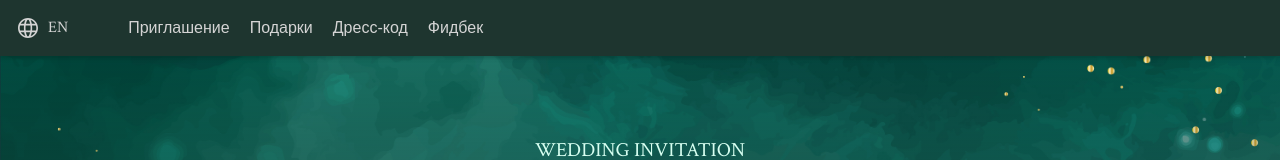
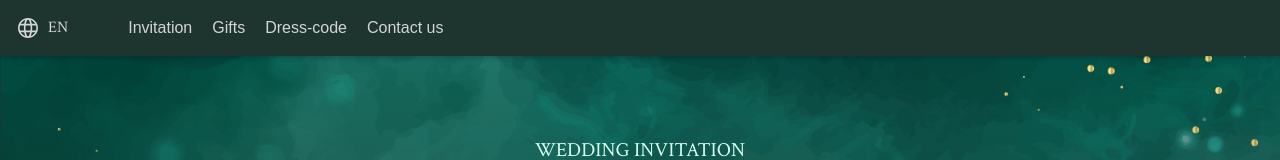
Before and after one commit to egorokunevich/wedding-invitation, a Next.js app: page /en in a window 1280 px wide. Shown: the top 160 px of the page. Built offline with nearby package versions, Linux system fonts and the light colour scheme; no server answers.

Commit message:
feat: translate header links

```diff
--- a/public/locales/en.json
+++ b/public/locales/en.json
@@ -38,5 +38,9 @@
   "whiskey": "Whiskey",
   "allDrinks": "Any drinks",
   "sober": "Sober",
-  "deadlineInfo": "It is important for us that you give us an answer before"
+  "deadlineInfo": "It is important for us that you give us an answer before",
+  "nav_invitation": "Invitation",
+  "nav_gifts": "Gifts",
+  "nav_dressCode": "Dress-code",
+  "nav_feedback": "Contact us"
 }
--- a/public/locales/ru.json
+++ b/public/locales/ru.json
@@ -38,5 +38,9 @@
   "whiskey": "Виски",
   "allDrinks": "Любые напитки",
   "sober": "Трезвенник-язвенник",
-  "deadlineInfo": "Для нас важно, чтобы Вы дали ответ до"
+  "deadlineInfo": "Для нас важно, чтобы Вы дали ответ до",
+  "nav_invitation": "Приглашение",
+  "nav_gifts": "Подарки",
+  "nav_dressCode": "Дресс-код",
+  "nav_feedback": "Контакты"
 }
--- a/src/components/Header/Header.tsx
+++ b/src/components/Header/Header.tsx
@@ -2,8 +2,10 @@
 
 import { useState } from 'react';
 import LanguageToggle from '../LanguageToggle/LanguageToggle';
+import { useTranslations } from 'next-intl';
 
 const Header = () => {
+  const t = useTranslations();
   const [isBurgerOpen, setIsBurgerOpen] = useState(false);
 
   const renderMenuItems = () => {
@@ -14,28 +16,28 @@ const Header = () => {
           onClick={() => setIsBurgerOpen(false)}
           className="hover:text-ACCENT border-b-[1px] border-transparent hover:border-ACCENT duration-200 flex items-center p-2.5"
         >
-          Приглашение
+          {t('nav_invitation')}
         </a>
         <a
           href="#gifts"
           onClick={() => setIsBurgerOpen(false)}
           className="hover:text-ACCENT border-b-[1px] border-transparent hover:border-ACCENT duration-200 flex items-center p-2.5"
         >
-          Подарки
+          {t('nav_gifts')}
         </a>
         <a
           href="#dress-code"
           onClick={() => setIsBurgerOpen(false)}
           className="hover:text-ACCENT border-b-[1px] border-transparent hover:border-ACCENT duration-200 flex items-center p-2.5"
         >
-          Дресс-код
+          {t('nav_dressCode')}
         </a>
         <a
           href="#contact-form"
           onClick={() => setIsBurgerOpen(false)}
           className="hover:text-ACCENT border-b-[1px] border-transparent hover:border-ACCENT duration-200 flex items-center p-2.5"
         >
-          Фидбек
+          {t('nav_feedback')}
         </a>
       </>
     );
```
